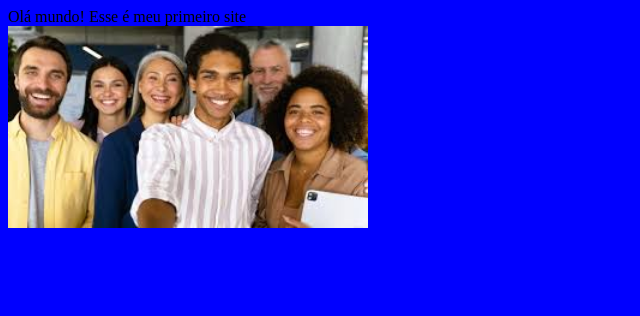
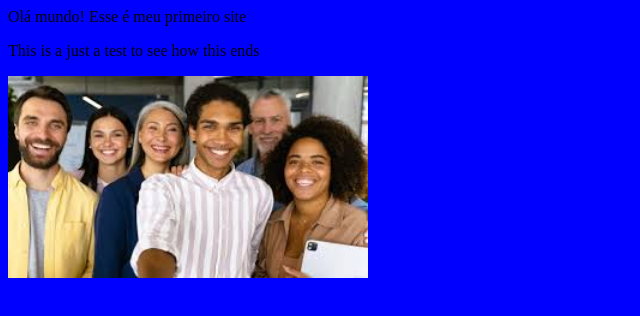
Before and after one commit to juliadocarmo/ProjetoWeb1, a plain HTML site: page Index.html in a window 1280 px wide. Shown: the whole page, without its empty margins (0-640 px from the left). Drawn offline with Linux system fonts and the light colour scheme.

Commit message:
Update no index.html

```diff
--- a/Index.html
+++ b/Index.html
@@ -8,6 +8,7 @@
 </head>
 <body>
     Olá mundo! Esse é meu primeiro site <br>
+    <p>This is a just a test to see how this ends </p>
     <img src="pessoas.jpeg" alt="" width="360px">
 </body>
 </html>
```
